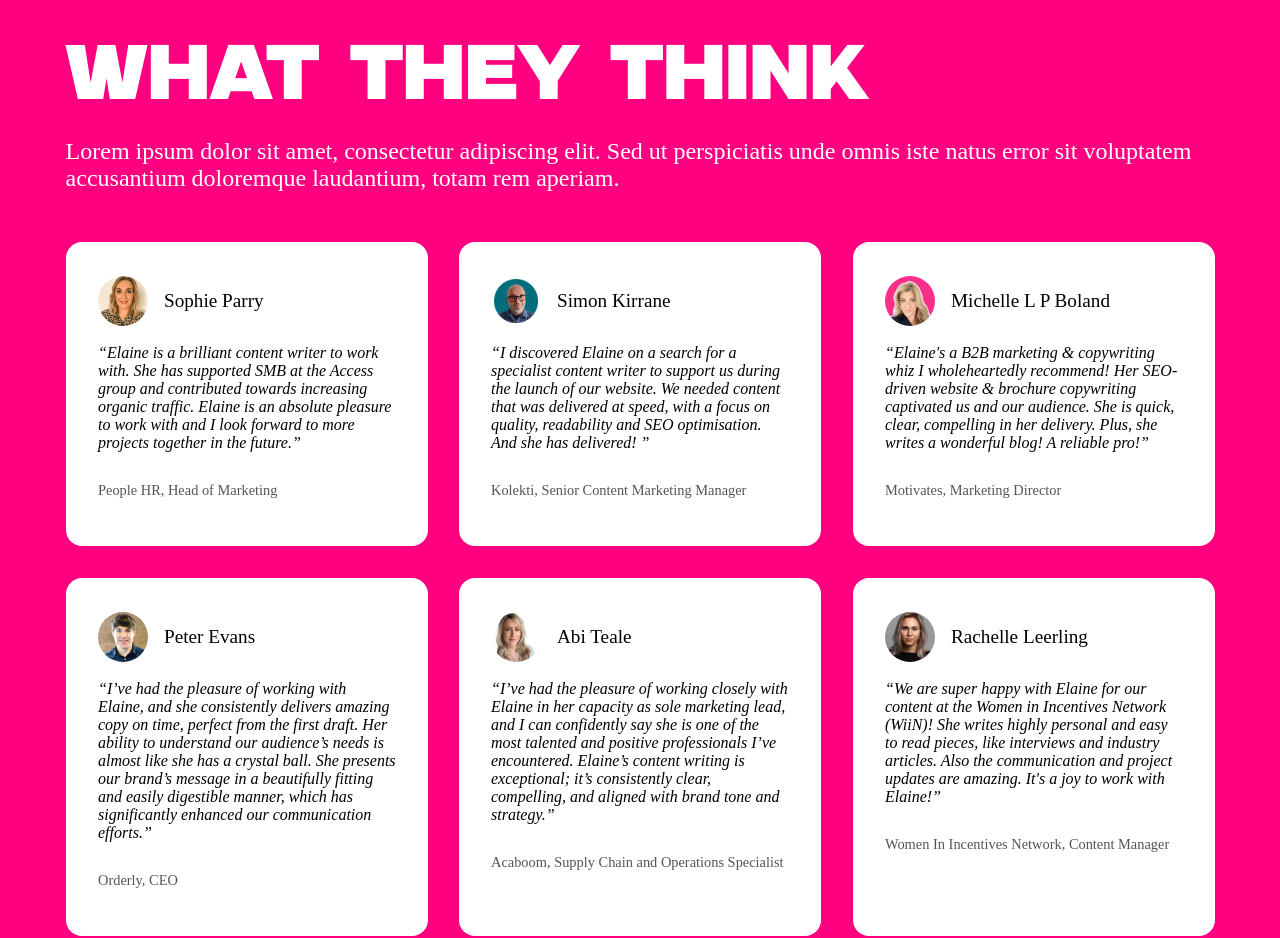
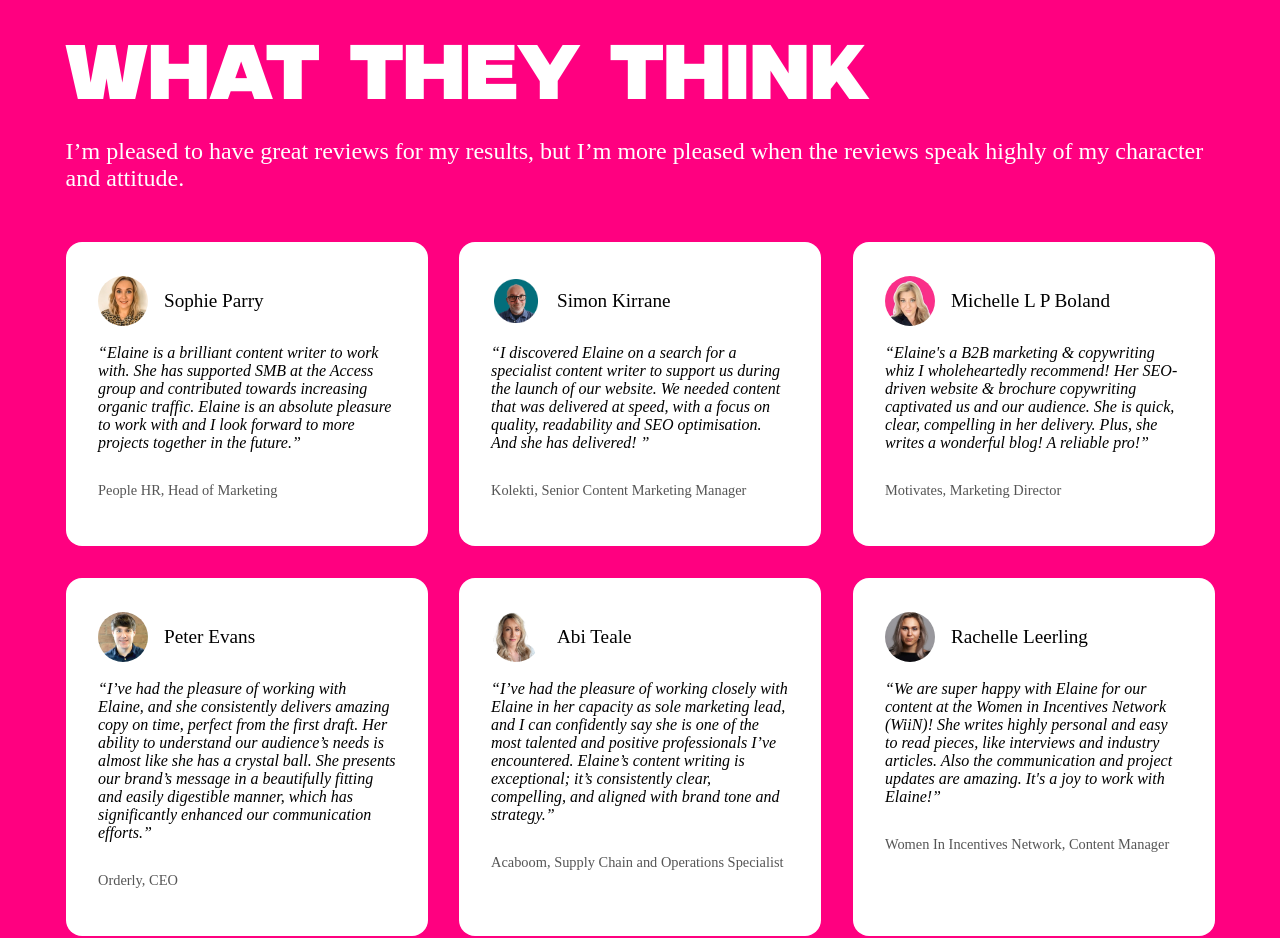
Before and after one commit to natbates/Elaines-Website, a React (Create React App) app: page / in a window 1280 px wide. Shown: the part 4920-5858 px from the top of the page. Built offline with nearby package versions, Linux system fonts and the light colour scheme; a web font is replaced by a local one.

Commit message:
client text

```diff
--- a/src/sections/clients.jsx
+++ b/src/sections/clients.jsx
@@ -87,7 +87,7 @@ const Clients = () => {
         animate={inView ? "visible" : "hidden"}
         transition={{ delay: 0.2 }}
       >
-        Lorem ipsum dolor sit amet, consectetur adipiscing elit. Sed ut perspiciatis unde omnis iste natus error sit voluptatem accusantium doloremque laudantium, totam rem aperiam.
+        I’m pleased to have great reviews for my results, but I’m more pleased when the reviews speak highly of my character and attitude.
       </motion.p>
 
       {/* Animate testimonial grid */}
```
